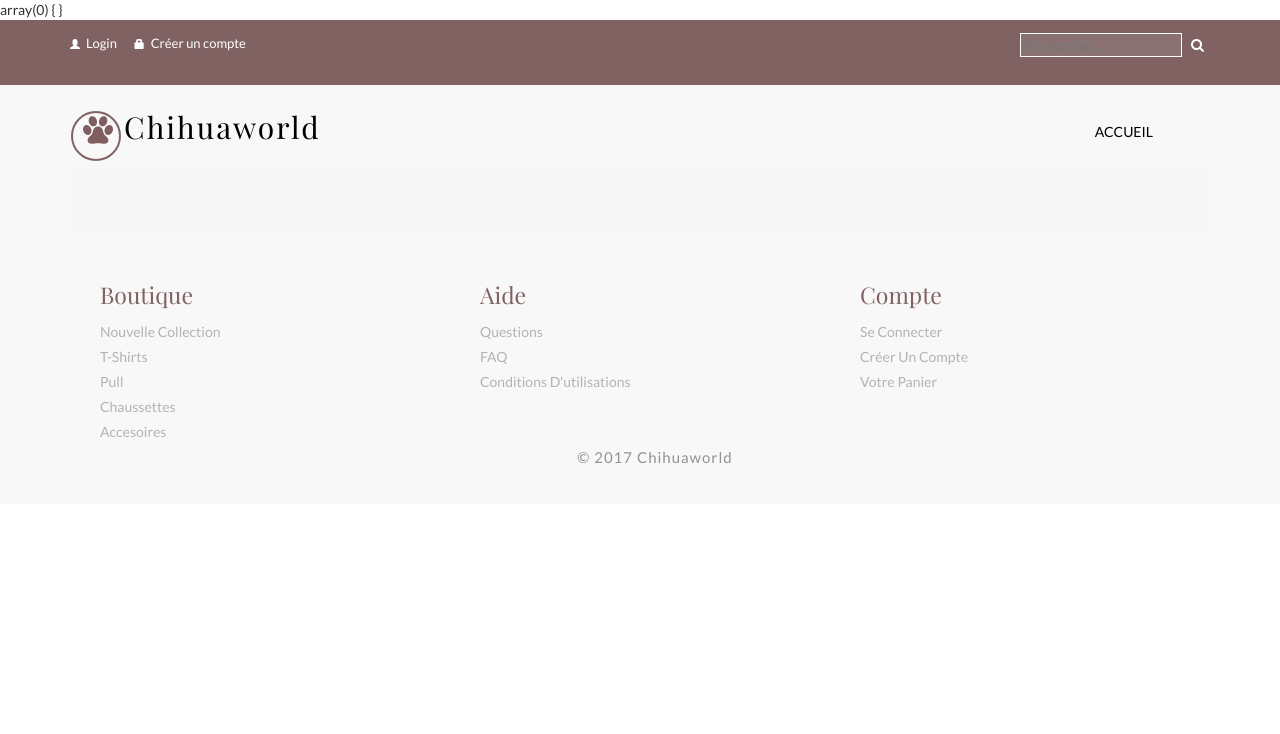
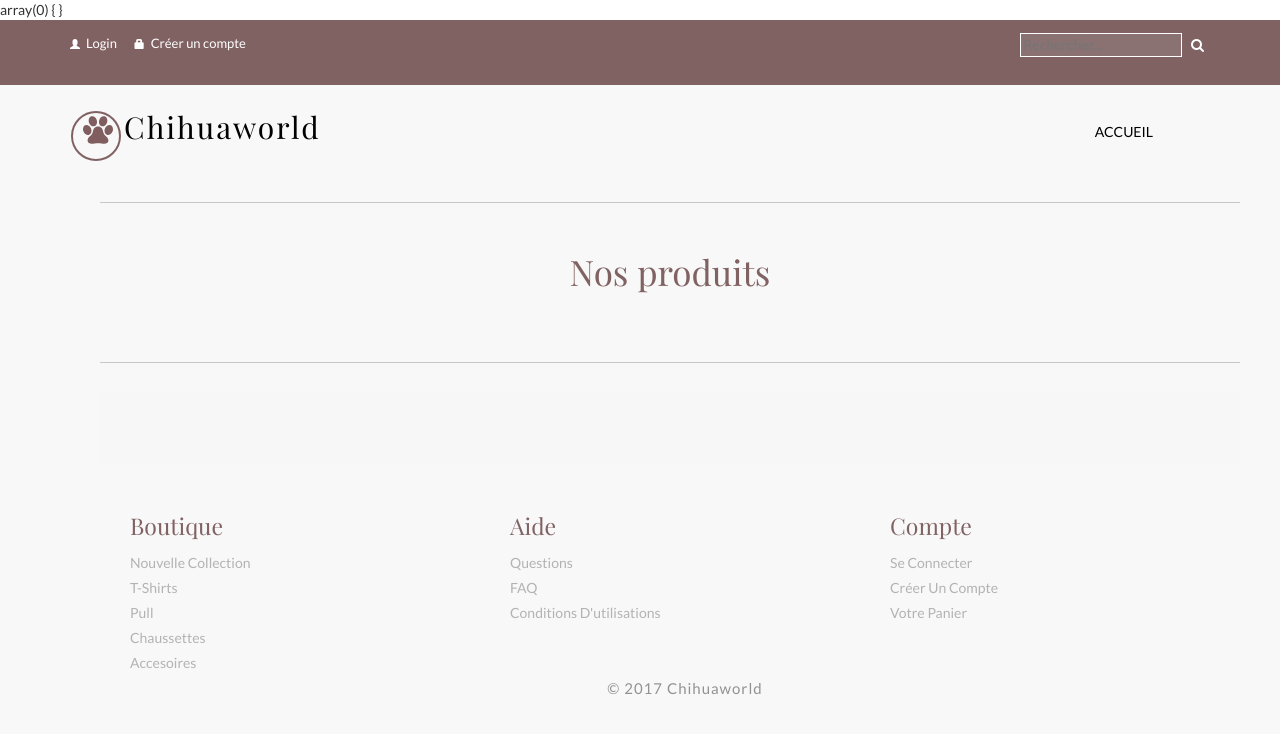
Before and after one commit to Jeremy3wa/Chihuaworld, a PHP site: page /index.php?page=result in a window 1280 px wide. Shown: the top 734 px of the page. Run offline with PHP 8.4, Linux system fonts and the light colour scheme; data that the repository does not hold is empty; some libraries are stand-ins or nearby versions.

Commit message:
apps/result.php

```diff
--- a/apps/result.php
+++ b/apps/result.php
@@ -1,3 +1,13 @@
+<div class="container">
+			<div class="main-content">
+				<div class="online-strip">
+
+				<div class="products-grid">
+				<header>
+					<h3 class="head text-center">Nos produits</h3>
+				</header>
+
+
 <?php
 if(isset($_GET['recherche']))
 {
@@ -9,3 +19,14 @@ if(isset($_GET['recherche']))
   }
 }
 ?>
+
+
+
+				</div>
+
+				<br>
+				<div class="clearfix"></div>
+			</div>
+
+		</div>
+<div>
```
